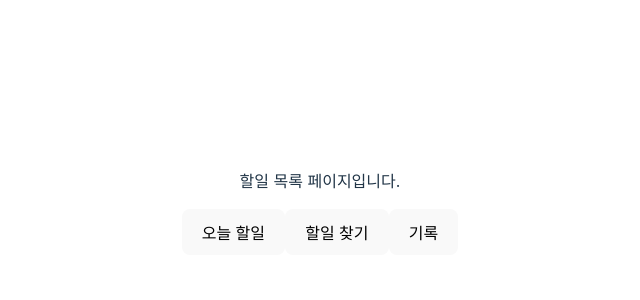
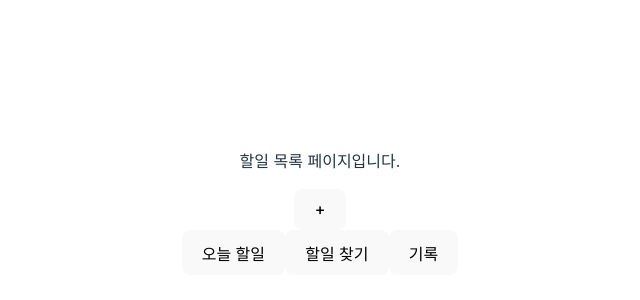
Before and after one commit to Tickley-Team/Tickley, a React (Vite) app: page /todos in a window 1280 px wide. Shown: the part 196-496 px from the top of the page, without its empty margins (320-960 px from the left). Built offline with nearby package versions, Linux system fonts and the light colour scheme.

Commit message:
feature: AddTodoMainButton, AddTodoSubButton - AddTodoMainButton: '+'버튼 - AddTodoSubButton: 할 일 추가, 볼 것 추가 버튼 - Todos.tsx에서 컴포넌트 호출

```diff
--- /dev/null
+++ b/src/components/AddTodoMainButton.tsx
@@ -0,0 +1,19 @@
+import { useState } from 'react'
+import AddTodoSubButton from './AddTodoSubButton'
+
+const AddTodoMainButton = () => {
+    const [showSubButtons, setShowSubButtons] = useState(false)
+
+    const clickMainButton = () => {
+        setShowSubButtons((prev) => !prev)
+    }
+
+    return (
+        <div>
+            <button onClick={clickMainButton}>+</button>
+            {showSubButtons && <AddTodoSubButton />}
+        </div>
+    )
+}
+
+export default AddTodoMainButton
--- /dev/null
+++ b/src/components/AddTodoSubButton.tsx
@@ -0,0 +1,17 @@
+const AddTodoSubButton = () => {
+    const clickAddTodo = () => {
+        alert('할 일 추가 바텀시트 오픈')
+    }
+
+    const clickAddLink = () => {
+        alert('볼 것 추가 기능 준비 중')
+    }
+    return (
+        <div>
+            <button onClick={clickAddTodo}>할 일 추가</button>
+            <button onClick={clickAddLink}>볼 것(URL) 추가</button>
+        </div>
+    )
+}
+
+export default AddTodoSubButton
--- a/src/pages/Todos.tsx
+++ b/src/pages/Todos.tsx
@@ -1,9 +1,13 @@
 import { Link } from "react-router";
+import AddTodoMainButton from "../components/AddTodoMainButton";
 
 const Todos = () => {
   return (
     <div>
       <p>할일 목록 페이지입니다.</p>
+
+      {/* 할 일 추가 버튼 */}
+      <AddTodoMainButton />
       <div>
         <Link to="/todos">
           <button>오늘 할일</button>
```
